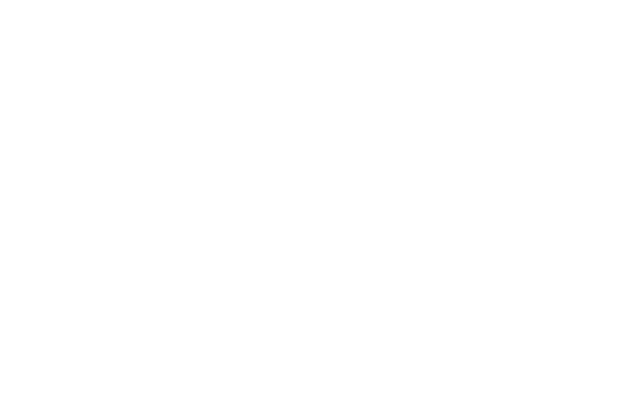
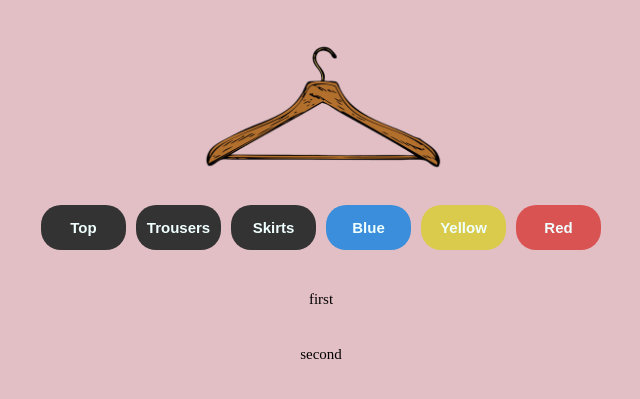
Before and after one commit to timemash24/sortClothesJS, a plain HTML site: page index.html in a window 1280 px wide. Shown: the whole page, without its empty margins (319-959 px from the left). Drawn offline with Linux system fonts and the light colour scheme.

Commit message:
Complete building layout Need to update main.js

```diff
--- a/css/style.css
+++ b/css/style.css
@@ -0,0 +1,85 @@
+:root {
+  /* Color */
+  --blue-color: rgb(59, 142, 219);
+  --yellow-color: rgb(218, 203, 76);
+  --red-color: rgb(218, 83, 83);
+  --white-color: azure;
+  --black-color: rgb(51, 51, 51);
+
+  /* Size */
+  --padding: 10px;
+  --margin: 5px;
+  --radius: 20px;
+
+  /* Font Size */
+  --font-medium: 15px;
+}
+
+body {
+  display: flex;
+  flex-direction: column;
+  justify-content: center;
+  align-items: center;
+  background-color: rgb(226, 191, 197);
+}
+
+button:hover {
+  transform: scale(0.96);
+}
+
+.logo {
+  text-align: center;
+}
+
+.logo img {
+  width: 250px;
+}
+
+.menu {
+  display: flex;
+  justify-content: space-around;
+  align-items: center;
+  width: 100%;
+}
+
+.menu button {
+  width: 85px;
+  height: 45px;
+  padding: var(--padding);
+  margin: var(--margin);
+  font-size: var(--font-medium);
+  font-weight: bold;
+  background-color: var(--black-color);
+  color: var(--white-color);
+  border-radius: var(--radius);
+  border: none;
+}
+
+#blue {
+  background-color: var(--blue-color);
+}
+
+#yellow {
+  background-color: var(--yellow-color);
+}
+
+#red {
+  background-color: var(--red-color);
+}
+
+.clothes_list {
+  list-style: none;
+  text-align: center;
+  padding: var(--padding);
+  margin: var(--margin);
+  font-size: var(--font-medium);
+}
+
+.clothes_list li {
+  display: flex;
+  justify-content: space-around;
+  align-items: center;
+  width: 600px;
+  margin: var(--margin);
+  height: 50px;
+}
--- a/index.html
+++ b/index.html
@@ -4,7 +4,28 @@
     <meta charset="UTF-8" />
     <meta http-equiv="X-UA-Compatible" content="IE=edge" />
     <meta name="viewport" content="width=device-width, initial-scale=1.0" />
+    <link rel="stylesheet" href="css/style.css" />
     <title>ShoppingMall Mini Game</title>
+    <script
+      src="https://kit.fontawesome.com/ce7ddc4e92.js"
+      crossorigin="anonymous"
+    ></script>
   </head>
-  <body></body>
+  <body>
+    <header>
+      <div class="logo"><img src="img/logo.png" alt="" /></div>
+      <div class="menu">
+        <button id="top">Top</button>
+        <button id="trousers">Trousers</button>
+        <button id="skirts">Skirts</button>
+        <button id="blue">Blue</button>
+        <button id="yellow">Yellow</button>
+        <button id="red">Red</button>
+      </div>
+    </header>
+    <ul class="clothes_list">
+      <li>first</li>
+      <li>second</li>
+    </ul>
+  </body>
 </html>
```
Also changed, not shown: img/logo.png (added), js/main.js (added).
